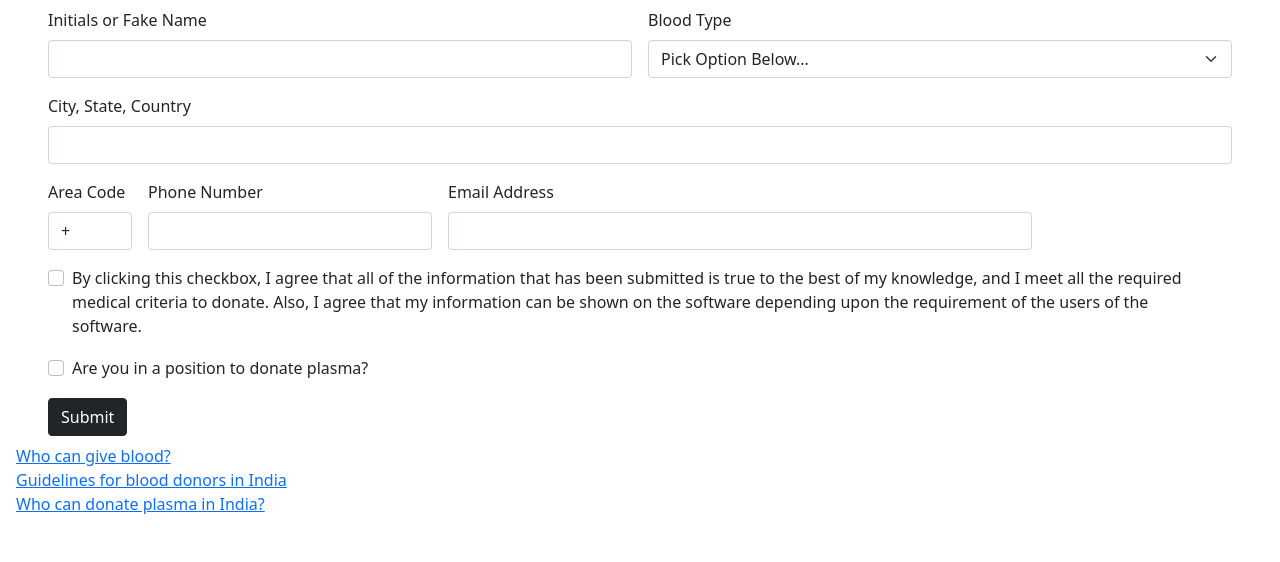
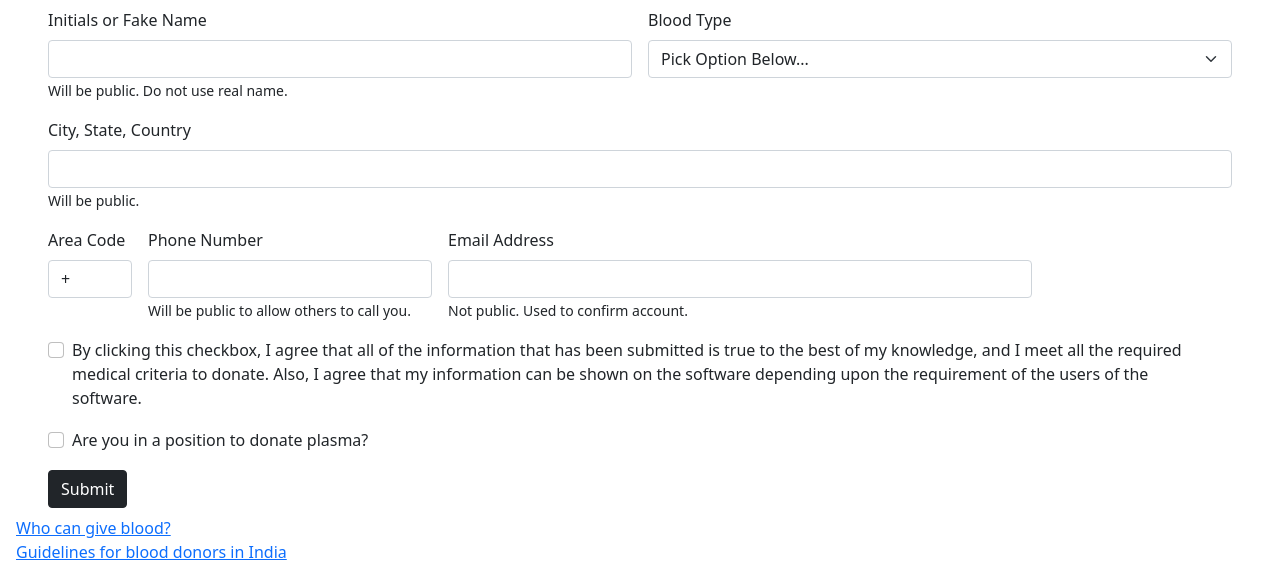
Before and after one commit to ywanika/addressBook, a Flask app: page /add in a window 1280 px wide. Shown: the part 56-618 px from the top of the page. Run offline with Flask 2, Linux system fonts and the light colour scheme; some libraries are stand-ins or nearby versions.

Commit message:
added some disclaimers

```diff
--- a/app.py
+++ b/app.py
@@ -204,10 +204,10 @@ def autoAddData():
 
 
 if __name__ == "__main__":
-    app.run()
+    app.run(debug = True)
 
 
-"""up to 3 sarch agains, after have to wait 10 min, info icon, +1/+91 🆗, have ppl check spam (what if I didn't get the email), favicon 16x16 32x32 64x64"""
+"""up to 3 sarch agains, after have to wait 10 min, info icon, +1/+91 🆗, have ppl check spam (what if I didn't get the email)"""
 #remove debug
 """make the email prettier, vaccination info"""
 """confirm email to delete user"""
--- a/templates/add.html
+++ b/templates/add.html
@@ -18,6 +18,7 @@
     <div class="col-md-6 p-2">
         <label class="form-label">Initials or Fake Name</label>
         <input type="text" class="form-control" name="name" autocomplete="off">
+        <small>Will be public. Do not use real name.</small>
     </div>
     <div class="col-md-6 p-2">
         <label class="form-label">Blood Type</label>
@@ -36,6 +37,7 @@
     <div class="col-12 p-2">
         <label class="form-label">City, State, Country</label>
         <input type="text" class="form-control" name="place" id="searchCity" autocomplete="off">
+        <small>Will be public.</small>
     </div>
     <div class="col-md-1 p-2">
         <label class="form-label">Area Code</label>
@@ -44,10 +46,12 @@
     <div class="col-md-3 p-2">
         <label class="form-label">Phone Number</label>
         <input type="text" class="form-control" name="phone" autocomplete="mobile">
+        <small>Will be public to allow others to call you.</small>
     </div>
     <div class="col-md-6 p-2">
         <label class="form-label">Email Address</label>
         <input type="text" class="form-control" name="email" autocomplete="email">
+        <small>Not public. Used to confirm account.</small>
     </div>
     <div class="col-12">
         <div class="form-check p-2">
```
